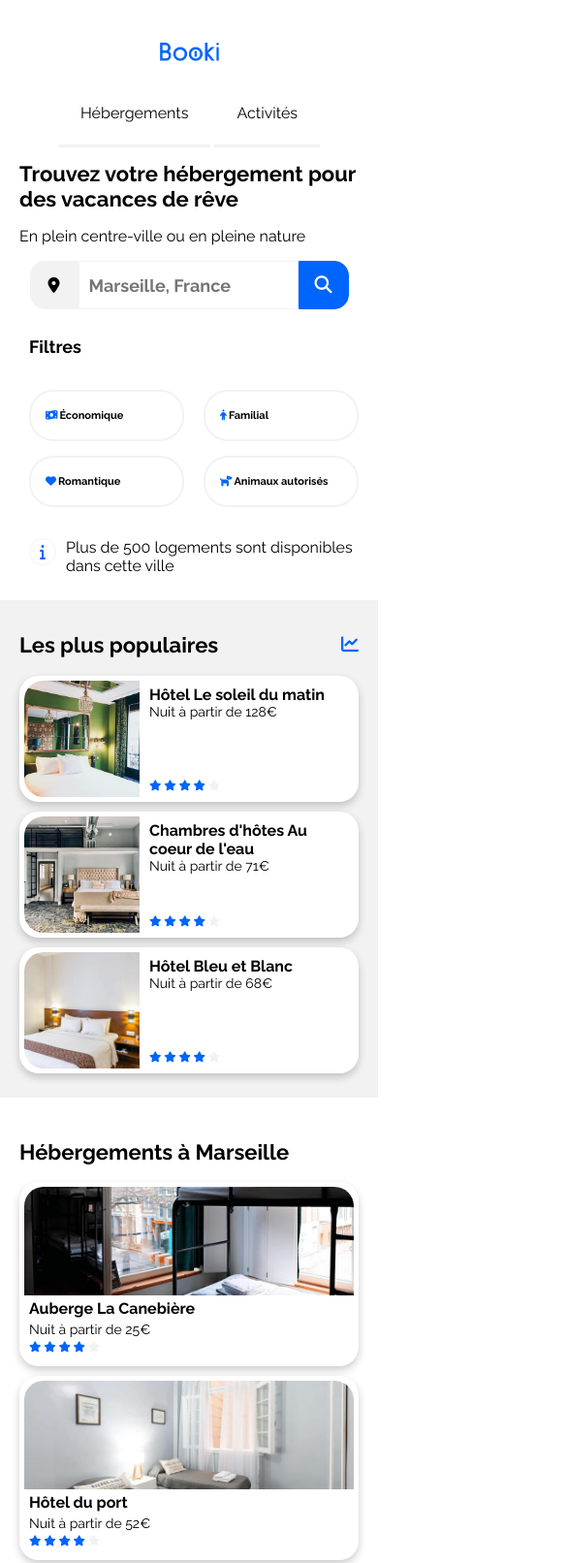
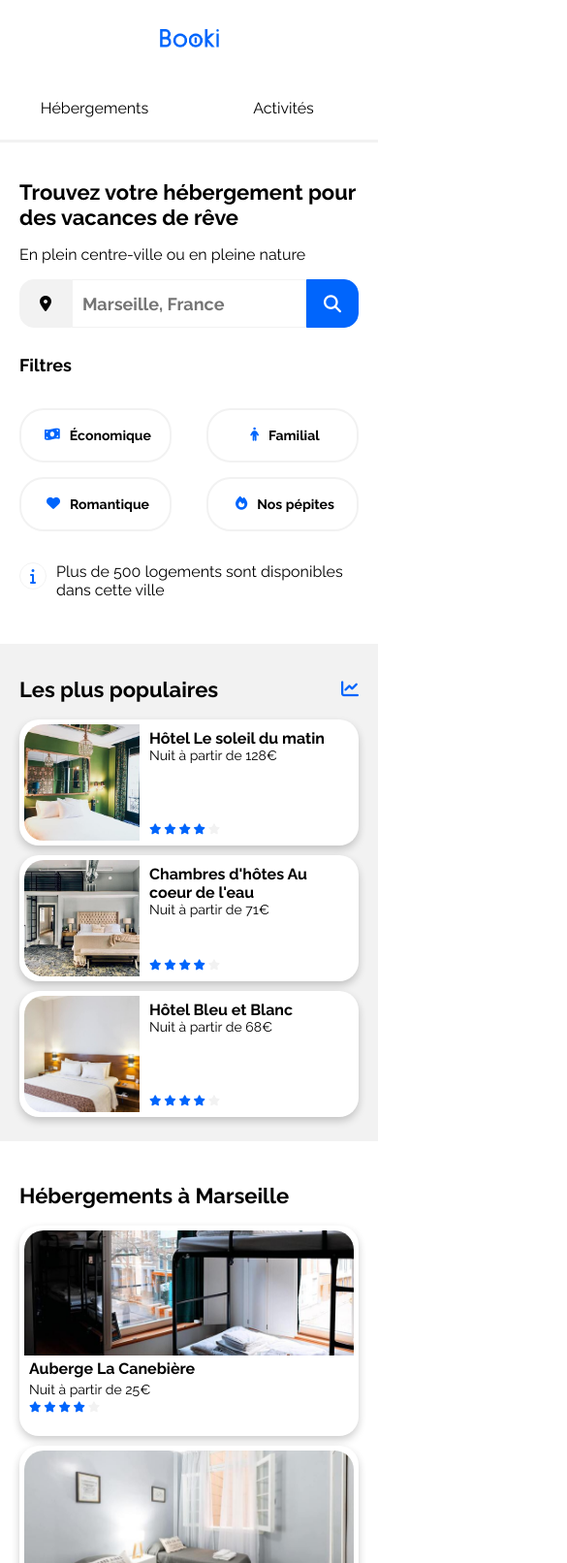
Before and after one commit to Fiona0710/Projet_3_Fiona, a plain HTML site: page index.html in a window 390 px wide. Shown: the top 1612 px of the page at 97% size, 585 px wide, since content can reach past the window. Drawn offline with Linux system fonts and the light colour scheme; files whose address does not match are found by name.

Commit message:
"Projet 3 adapté à la nouvelle version"

```diff
--- a/css/style.css
+++ b/css/style.css
@@ -5,19 +5,18 @@
 	--third-color:#F2F2F2; /* var(--third-color) */
 }
 
-.container {
+.container{
 	display: flex;
 	flex-direction: column;
 	justify-content: center;
 	max-width: 1440px;
-	overflow-x:hidden;
+
+	width:100%;
+	padding:0 ;
+	box-sizing: border-box;
 }
 
 /*Styles*/
-
-.textCenter{
-	text-align: center;
-}
 
 .noMargin{
 	margin: 0;
@@ -74,20 +73,21 @@
 .headerDirection{
 	display: flex;
 	justify-content: space-between;
-	align-items: center;
 }
 
 .headerContainer{
-	padding-left: 55px ;
-	padding-right: 29px;
+	padding-right: 9px;
 }
 
 .headerLogo{
     Width: 61px;
-	padding: 44px 0px;
+	padding: 30px 30px;
 }
 
 /*Lien(HEADER)*/
+.directionNavHeader{
+	display: flex;
+}
 
 .linkDecoration{
 	text-decoration: none;
@@ -95,7 +95,7 @@
 }
 
 .positionLink{
-	padding: 40px;
+	padding:16px 34px;
 }
 
 .linkBlueBorderTopBlue:hover{
@@ -108,7 +108,7 @@
 /*NAV MAIN*/
 
 .mainNavContainer{
-	padding-left:45px ;
+	margin:20px 50px;
 }
 
 .formDirection{
@@ -198,10 +198,12 @@
 }
 
 /*LODGIN*/
+#accommodation, .rowDirectionLodgin{
+	display: flex;
+	justify-content: space-between;
+}
 
 #accommodation{
-	display: flex;
-	justify-content: space-between;
     margin:0px 40px 0px 40px;
 }
 
@@ -218,15 +220,12 @@
     border-radius: 20px;
 }
 
-.lodginTitle{
+.lodginTitle, .rowDirectionLodgin, .cardLodgin img{
 	width: 100%;
 }
 
 .rowDirectionLodgin{
-	display:flex ;
-	justify-content:space-between ;
 	flex-wrap: wrap;
-	width: 100%;
 }
 
 .cardLodgin {
@@ -234,7 +233,7 @@
 	transition: 0.3s;
 	border-radius: 20px;
 	width:30%;
-	height:180px ;
+	height:207px;
 	background-color: white;
 	padding: 5px;
 	margin-bottom:30px ;
@@ -242,7 +241,6 @@
 
 .cardLodgin img {
 	border-radius: 20px 20px 0 0;
-	width: 100%;
 	height:62% ;
 	object-fit:cover;
 }
@@ -269,9 +267,12 @@
 }
 
 /*POPULAR*/
-.asideContainer{
+.asideContainer, .cardDirection, .containerCardPopular{
 	display: flex;
 	flex-direction:column ;
+ }
+
+.asideContainer{
     width: 25%;
     border-radius: 20px;
 	padding: 15px 30px 15px 30px;
@@ -282,27 +283,24 @@
 	font-size: 18px;
 }
 
-.rowDirectionPopular{
-	display: flex;
+.rowDirectionPopular,.cardDirection{
 	justify-content: space-between;
 	align-items: center;
+}
+
+.rowDirectionPopular,.cardPopular{
+	display: flex;
 	width: 100%;
 }
 
 .cardDirection{
-	display: flex;
-	flex-direction: column;
-	justify-content: space-between;
-	align-items: center;
 	height: 100%;
 }
 
-.cardPopular {
-	display: flex;
+.cardPopular{
 	box-shadow: 0 4px 8px 0 rgba(0,0,0,0.2);
 	transition: 0.3s;
 	border-radius: 20px;
-	width: 100%;
 	height:120px;
 	background-color: white;
 	padding:5px;
@@ -316,8 +314,6 @@
 
 
 .containerCardPopular{
-	display: flex;
-	flex-direction: column;
 	justify-content: space-between;
 	padding:5px 20px 5px 10px;
 }
@@ -382,11 +378,14 @@
 	justify-content:flex-start ;
 }
 
+.widthUl{
+	width:100%;
+}
+
 .ulStyle{
 	list-style-type: none;
 	margin:0;
-	padding:0px 225px 30px 0px;
-	width: 100%;
+	padding:0px 0px 30px 0px;
 }
 
 .aStyle{
@@ -394,23 +393,25 @@
 	color: black;
 }
 
-.paddingUl{
+.paddingLi{
 	padding-bottom: 5px;
+
+
 }
 
 /***************/
 
 /****** Media queries ***********/
-/* Medium devices (tablets, less/equal than 992px) */
-@media (max-width: 992px) {
+/* Medium devices (tablets, less/equal than 1024px) */
+@media (max-width: 1024px) {
 
 	.container{
-		max-width:992px ;
-	    overflow-x:hidden;
+		max-width:1024px ;
+
 	}
 
 	/* MAIN NAV */
-    .buttonFilters{
+    .buttonFilters, .sectionContainer, .asideContainer{
         width:auto;
 	}
 
@@ -421,10 +422,6 @@
 	/* LODGIN */
     #accommodation{
         flex-direction: column;
-    }
-
-    .sectionContainer, .asideContainer{
-        width:auto ;
     }
 
 	.sectionContainer,.asideContainer{
@@ -438,7 +435,7 @@
     .cardDirection{
         display: flex;
         flex-direction: row;
-        justify-content: space-between;
+        align-items: stretch;
     }
 
     .cardPopular{
@@ -468,14 +465,35 @@
 	}
 
 	/* HEADER */
+	.headerDirection, .mainNavContainer, .buttonSearchWen, .buttonPosition{
+		display: flex;
+	}
+
+	.headerDirection, .mainNavContainer, .directionFilters, .cardDirection, .rowDirectionLodgin, .rowDirectionActivities, .rowDirectionFooter{
+        flex-direction: column;
+	}
+
+    .headerDirection, .buttonSearchWen, .buttonPosition{
+		align-items: center;
+	}
+
 	.headerDirection{
-		display: flex;
-		flex-direction: column;
 		padding: 0;
 	}
 
+	.headerDirection, .directionNavHeader{
+		width: 100%;
+	}
+
+    .positionLink, .locationLogo, .buttonSearchWen{
+		padding-left: 0;
+	    padding-right: 0;
+	}
+
     .positionLink{
-		padding: 23px;
+	   width: 50%;
+       text-align: center;
+	   padding: 23px;
 	}
 
 	.linkBlueBorderTopBlue:hover{
@@ -490,51 +508,50 @@
 
 	/* MAIN NAV */
     .mainNavContainer{
-		display: flex;
-		flex-direction: column;
-		padding:0px 20px 0px 20px ;
+		margin:20px;
 	}
 
 	.tittleMobil{
-		margin-top: 40px;
 		margin-bottom: 0px;
 	}
-    .formDirection{
-		justify-content: center;
+
+    .buttonSearch{
+		display: none;
 	}
-    .buttonSearch{
-        display: none;
+
+    .locationLogo, .buttonSearchWen{
+        width: 15%;
+	}
+
+	.inputSearch{
+		width:70%;
+		padding-right: 0;
 	}
 
 	.buttonSearchWen{
-		display: flex;
+		justify-content: center;
 	}
 
 	.directionFilters{
-		flex-direction: column;
 		gap:0px;
 		align-items: flex-start;
 	}
 
     .buttonPosition{
-		display: flex;
         flex-direction: row;
-        align-items: center;
         justify-content: space-between;
         flex-wrap: wrap;
 		gap: 15px;
     }
 
+    .asideFilters{
+		margin-left: 0;
+	}
+
     .buttonFilters{
-	    width:40%;
-	    font-weight: 700;
-        font-size: 11px;
+	    width:38%;
 	    padding: 18px 10px;
-	    justify-content: flex-start;
-    }
-
-    .filtersLogo {
-        padding-right:2px ;
+		font-size: 14px;
     }
 
 	.filtersLogoInfo{
@@ -550,18 +567,16 @@
 	   flex-direction: column-reverse;
     }
 
-    .asideContainer, .sectionContainer, .sectionContainerActivities, .footerContainer{
+    .asideContainer, .sectionContainer, .sectionContainerActivities{
 	   margin-top: 10px;
 	   border-radius: 0px;
 	   padding: 15px 20px 15px 20px;
     }
 
-    .cardDirection, .rowDirectionLodgin, .rowDirectionActivities, .rowDirectionFooter{
-	   flex-direction: column;
-    }
-
-    .cardPopular, .cardLodgin{
-	   width: auto;
+    .cardPopular, .cardLodgin, .cardActivities, .widthUl{
+		width: auto;
+	}
+    .cardPopular, .cardLodgin, .cardActivities{
 	   margin-bottom: 10px;
     }
 
@@ -570,15 +585,9 @@
 	    background-color:white;
 	}
 
-	.showMore{
-		display: none;
-	}
-
 	/* ACTIVITIES */
     .cardActivities{
-        margin-bottom: 10px;
 		height: 180px;
-        width:auto;
 	}
 
 	.cardActivities img{
@@ -589,21 +598,16 @@
 		padding: 15px 0px 0px 15px
 	}
 
-	.activitiesTitle{
-		display: block;
-		padding-left:0px;
+	.sectionContainerActivities{
+		padding-bottom:45px ;
 	}
 
 	/* FOOTER */
 	.footerContainer{
-		padding: 45px 30px 0px 30px ;
+		padding: 30px 30px 0px 30px ;
 	}
 
-	.widthUl{
-		width: auto;
-	}
-
-	.paddingUl {
+	.paddingLi{
 		padding-bottom:15px;
 	}
 }
--- a/index.html
+++ b/index.html
@@ -13,7 +13,7 @@
     <body class="noMargin container">
             <header class="headerDirection headerContainer">
                 <img class="headerLogo" src="Images_Booki/logo/Booki.png" alt="Logo de Booki pour l'en-tête">
-                <nav class="textCenter mediumFont">
+                <nav class="directionNavHeader mediumFont">
                     <a class="positionLink linkDecoration linkBlueBorderTopBlue"  href="#itemOne" >Hébergements</a>
                     <a class="positionLink linkDecoration linkBlueBorderTopBlue" href="#itemTwo" >Activités</a>
                 </nav>
@@ -35,7 +35,7 @@
                         <li class="mediumBoldFont noMargin buttonFilters buttonFiltersSecondColor mainClick"><i class="fa-solid fa-money-bill-wave checked filtersLogo"></i>Économique</li>
                         <li class="mediumBoldFont noMargin buttonFilters buttonFiltersSecondColor mainClick"><i class="fa-solid fa-person checked filtersLogo"></i>Familial</li>
                         <li class="mediumBoldFont noMargin buttonFilters buttonFiltersSecondColor mainClick"><i class="fa-solid fa-heart checked filtersLogo"></i>Romantique</li>
-                        <li class="mediumBoldFont noMargin buttonFilters buttonFiltersSecondColor mainClick"><i class="fa-solid fa-dog checked filtersLogo"></i>Animaux autorisés</li>
+                        <li class="mediumBoldFont noMargin buttonFilters buttonFiltersSecondColor mainClick"><i class="fa-solid fa-fire checked filtersLogo"></i>Nos pépites</li>
                     </ul>
                 </div>
                     <p class="mediumFont"><i class="fa-solid fa-info checked filtersLogoInfo"></i>Plus de 500 logements sont disponibles dans cette ville</p>
@@ -130,7 +130,7 @@
                             </div>
                         </a>
                         </article>
-                    <a href="#" class="largeBoldFont marginTop mainClick linkDecoration showMore">Afficher plus</a>
+                    <a href="#" class="largeBoldFont marginTop mainClick linkDecoration">Afficher plus</a>
                     </section>
                 <aside class="asideContainer">
                     <div class="rowDirectionPopular" >
@@ -187,7 +187,7 @@
                 </aside>
             </div>
             <section class="sectionContainerActivities">
-                <h1 id="itemTwo" class="xlargeBoldFont lodginTitle ">Activités à<span class="activitiesTitle">Marseille</span></h1>
+                <h1 id="itemTwo" class="xlargeBoldFont lodginTitle ">Activités à Marseille</h1>
             <article class="rowDirectionActivities">
               <a href="#" class="cardActivities mainClick linkDecoration">
                     <img src="Images_Booki/activites/4_small/reno-laithienne-QUgJhdY5Fyk-unsplash.jpg" alt="Photo du Vieux-Port">
@@ -218,25 +218,25 @@
          </main>
          <footer class="footerContainer rowDirectionFooter">
             <div class="widthUl">
-                <h3 class="largeBoldFont noMargin paddingUl">À propos</h3>
+                <h3 class="largeBoldFont noMargin paddingLi">À propos</h3>
                 <ul class="mediumFont ulStyle">
-                    <li class="paddingUl"><a class="aStyle " href="#">Fonctionnement du site</a> </li>
-                    <li class="paddingUl"><a class="aStyle" href="#">Conditions générales</a></li>
-                    <li class="paddingUl"><a class="aStyle" href="#">Données et confidentialité</a></li>
+                    <li class="paddingLi"><a class="aStyle " href="#">Fonctionnement du site</a> </li>
+                    <li class="paddingLi"><a class="aStyle" href="#">Conditions générales</a></li>
+                    <li class="paddingLi"><a class="aStyle" href="#">Données et confidentialité</a></li>
                 </ul>
             </div>
             <div class="widthUl">
-                <h3 class="largeBoldFont noMargin paddingUl ">Nos hébergements</h3>
+                <h3 class="largeBoldFont noMargin paddingLi">Nos hébergements</h3>
                 <ul class="mediumFont ulStyle">
-                    <li class="paddingUl"><a class="aStyle" href="#">Charte qualité</a></li>
-                    <li class="paddingUl"><a class="aStyle" href="#">Proposer votre hôtel</a></li>
+                    <li class="paddingLi"><a class="aStyle" href="#">Charte qualité</a></li>
+                    <li class="paddingLi"><a class="aStyle" href="#">Proposer votre hôtel</a></li>
                 </ul>
             </div>
             <div class="widthUl">
-                <h3 class="largeBoldFont noMargin paddingUl">Assistance</h3>
+                <h3 class="largeBoldFont noMargin paddingLi">Assistance</h3>
                 <ul class="mediumFont ulStyle">
-                    <li class="paddingUl"><a class="aStyle" href="#">Centre d'aide</a></li>
-                    <li class="paddingUl"><a class="aStyle" href="#">Nous contacter</a></li>
+                    <li class="paddingLi"><a class="aStyle" href="#">Centre d'aide</a></li>
+                    <li class="paddingLi"><a class="aStyle" href="#">Nous contacter</a></li>
                 </ul>
             </div>
          </footer>
```
